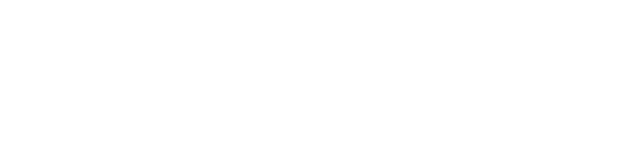
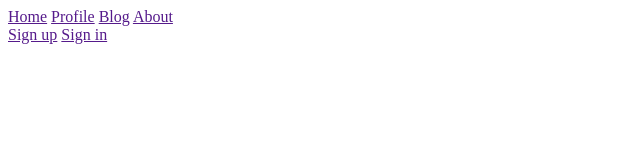
Before and after one commit to Raihan-Uddin-Munna/Login-form-1, a plain HTML site: page index.html in a window 1280 px wide. Shown: the whole page, without its empty margins (0-640 px from the left). Drawn offline with Linux system fonts and the light colour scheme.

Commit message:
Add nav menu

```diff
--- a/index.html
+++ b/index.html
@@ -1,18 +1,37 @@
 <!DOCTYPE html>
 <html lang="en">
+
 <head>
     <meta charset="UTF-8">
     <meta name="viewport" content="width=device-width, initial-scale=1.0">
     <title>Login-form-1</title>
 </head>
+
 <body>
-    <header></header>
+    <header>
+
+    </header>
 
 
     <main>
+        <section>
+            <div class="btn-1">
+                <a href="">Home</a>
+                <a href="">Profile</a>
+                <a href="">Blog</a>
+                <a href="">About</a>
+            </div>
+            <div class="btn-2">
+                <a href="">Sign up</a>
+                <a href="">Sign in</a>
+            </div>
 
+
+
+        </section>
     </main>
 
     <footer></footer>
 </body>
+
 </html>
```
